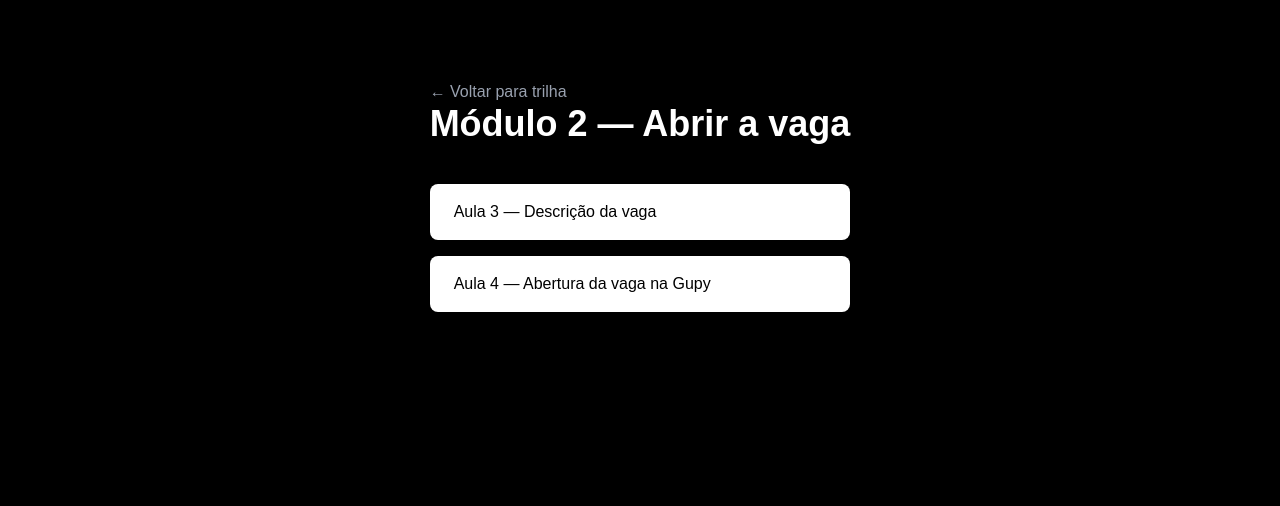
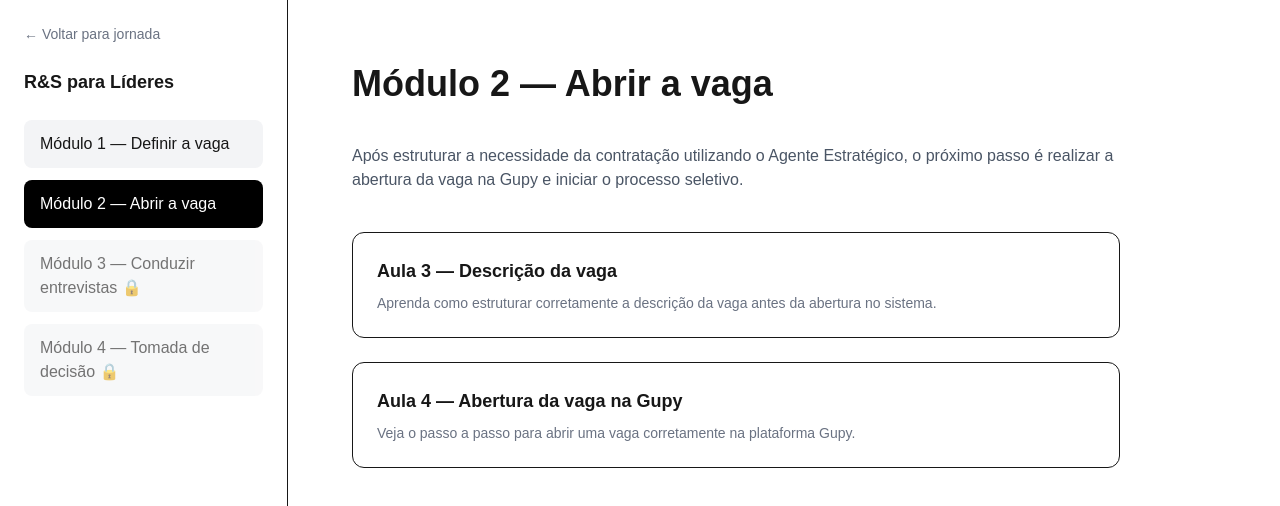
Before and after one commit to amandafrann/programa-lider-hero, a Next.js app: page /modulo-2 in a window 1280 px wide. Shown: the top 506 px of the page. Built offline with nearby package versions, Linux system fonts and the light colour scheme.

Commit message:
modulo 2

```diff
--- a/app/modulo-2/page.tsx
+++ b/app/modulo-2/page.tsx
@@ -2,36 +2,94 @@ import Link from "next/link";
 
 export default function Modulo2() {
   return (
-    <main className="min-h-screen bg-black text-white flex justify-center py-20">
-      <div className="max-w-3xl space-y-10">
+    <div className="flex min-h-screen">
 
-        <Link href="/modulos" className="text-gray-400 hover:text-white">
-          ← Voltar para trilha
+      {/* SIDEBAR */}
+      <div className="w-72 border-r bg-white p-6">
+
+        <Link
+          href="/jornada"
+          className="text-sm text-gray-500 mb-6 block hover:underline"
+        >
+          ← Voltar para jornada
         </Link>
 
-        <h1 className="text-4xl font-bold">
+        <h2 className="font-semibold text-lg mb-6">
+          R&S para Líderes
+        </h2>
+
+        <div className="space-y-3">
+
+          <Link
+            href="/modulos"
+            className="block bg-gray-100 px-4 py-3 rounded-lg hover:bg-gray-200"
+          >
+            Módulo 1 — Definir a vaga
+          </Link>
+
+          <Link
+            href="/modulo-2"
+            className="block bg-black text-white px-4 py-3 rounded-lg"
+          >
+            Módulo 2 — Abrir a vaga
+          </Link>
+
+          <div className="bg-gray-100 px-4 py-3 rounded-lg opacity-60">
+            Módulo 3 — Conduzir entrevistas 🔒
+          </div>
+
+          <div className="bg-gray-100 px-4 py-3 rounded-lg opacity-60">
+            Módulo 4 — Tomada de decisão 🔒
+          </div>
+
+        </div>
+      </div>
+
+
+      {/* CONTEÚDO */}
+      <div className="flex-1 p-16 max-w-4xl">
+
+        <h1 className="text-4xl font-bold mb-10">
           Módulo 2 — Abrir a vaga
         </h1>
 
-        <div className="space-y-4">
+        <p className="text-gray-600 mb-10">
+          Após estruturar a necessidade da contratação utilizando o Agente Estratégico,
+          o próximo passo é realizar a abertura da vaga na Gupy e iniciar o processo seletivo.
+        </p>
+
+        <div className="space-y-6">
 
           <Link
             href="/modulo-2/aula-1"
-            className="block bg-white text-black px-6 py-4 rounded-lg"
+            className="block border p-6 rounded-xl hover:bg-gray-50 transition"
           >
-            Aula 3 — Descrição da vaga
+            <h3 className="font-semibold text-lg">
+              Aula 3 — Descrição da vaga
+            </h3>
+
+            <p className="text-gray-500 text-sm mt-2">
+              Aprenda como estruturar corretamente a descrição da vaga antes da abertura no sistema.
+            </p>
           </Link>
+
 
           <Link
             href="/modulo-2/aula-2"
-            className="block bg-white text-black px-6 py-4 rounded-lg"
+            className="block border p-6 rounded-xl hover:bg-gray-50 transition"
           >
-            Aula 4 — Abertura da vaga na Gupy
+            <h3 className="font-semibold text-lg">
+              Aula 4 — Abertura da vaga na Gupy
+            </h3>
+
+            <p className="text-gray-500 text-sm mt-2">
+              Veja o passo a passo para abrir uma vaga corretamente na plataforma Gupy.
+            </p>
           </Link>
 
         </div>
 
       </div>
-    </main>
+    </div>
   );
 }
```
